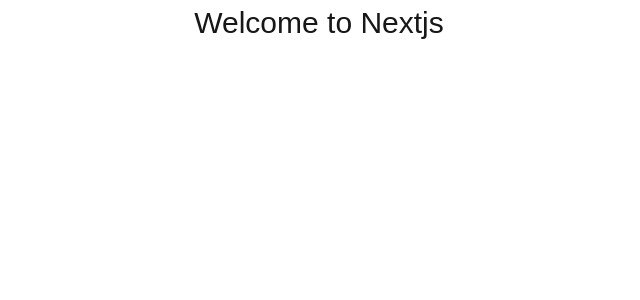
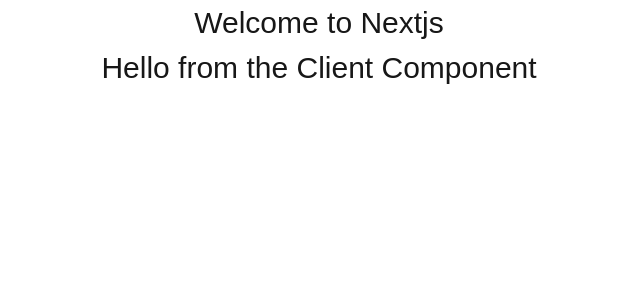
Before and after one commit to alsongard/NextJs, a Next.js app in the folder first_web_app/: page / in a window 1280 px wide. Shown: the top 300 px of the page, without its empty margins (321-961 px from the left). Built offline with nearby package versions, Linux system fonts and the light colour scheme.

Commit message:
setting up homepage

```diff
--- a/first_web_app/app/page.tsx
+++ b/first_web_app/app/page.tsx
@@ -1,7 +1,12 @@
 import Image from "next/image";
+import Hello from "./component/hello";
 
 export default function Home() {
+  console.log("What i am i doing here ? --Server/Client");
   return (
-    <h1 className="text-[30px] text-center">Welcome to Nextjs</h1>
+    <div>
+      <h1 className="text-[30px] text-center">Welcome to Nextjs</h1>
+      <Hello />
+    </div>
   );
 }
```
